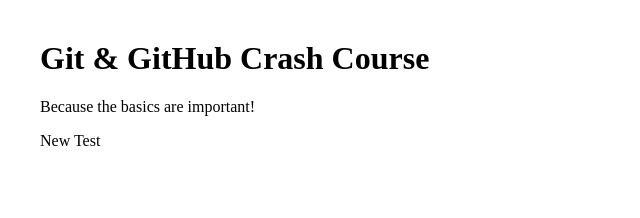
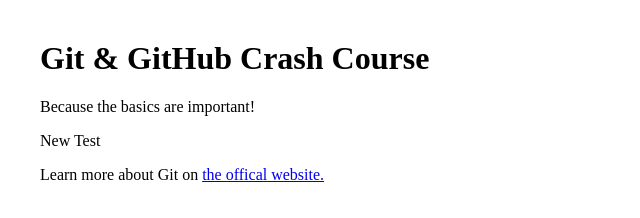
Before and after one commit to OnelioViera/git-github-course, a plain HTML site: page index.html in a window 1280 px wide. Shown: the whole page, without its empty margins (0-640 px from the left). Drawn offline with Linux system fonts and the light colour scheme.

Commit message:
updated with a link

```diff
--- a/index.html
+++ b/index.html
@@ -11,5 +11,6 @@
     <h1>Git & GitHub Crash Course</h1>
     <p>Because the basics are important!</p>
     <p>New Test</p>
+    <p>Learn more about Git on <a href="htto://git-scm.com/boo/en/v2">the offical website.</a></p>
   </body>
 </html>
```
